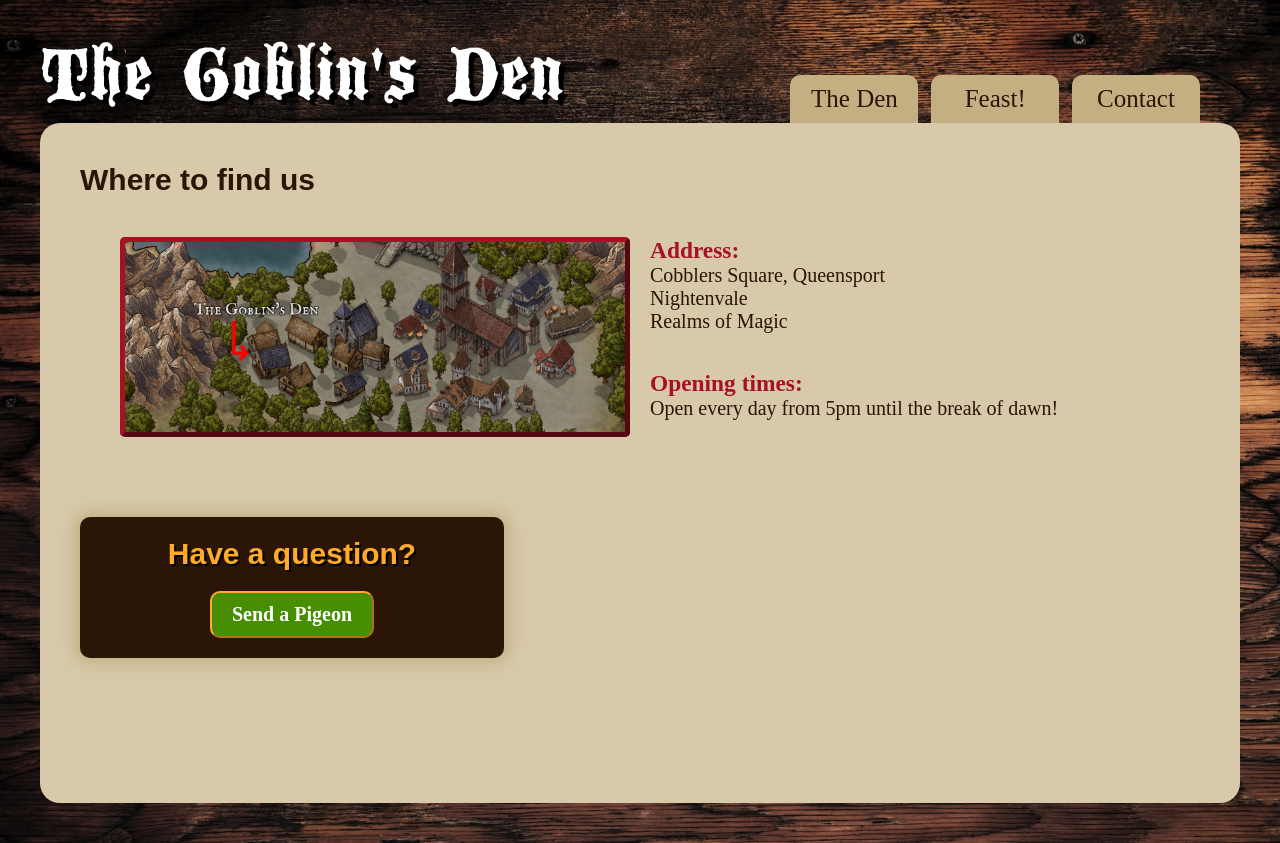
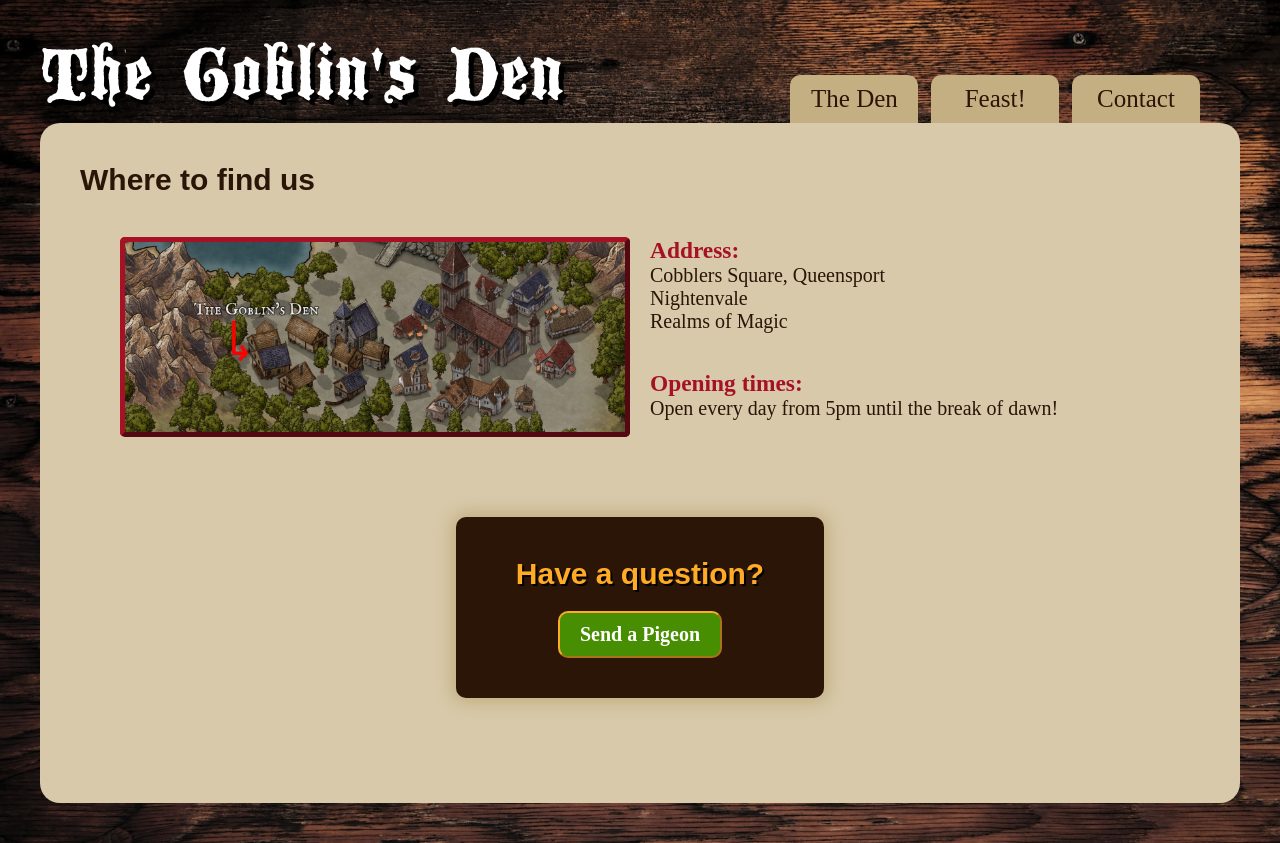
Before and after one commit to Roxanoel/restaurant-page, a website built with webpack: page dist/index.html in a window 1280 px wide. Built offline with nearby package versions, Linux system fonts and the light colour scheme; files whose address does not match are found by name.

Commit message:
centred call card. By adding a new container with display set to grid.

```diff
--- a/src/contact.js
+++ b/src/contact.js
@@ -80,8 +80,8 @@ function _generateOpeningTimesDiv() {
 }
 
 function _generateContactContainer() {
-    const container = document.createElement('div');
-    container.classList.add('contact-container');
+    const card = document.createElement('div');
+    card.classList.add('contact-card');
 
     //Elements to append
     const heading = document.createElement('h2');
@@ -90,8 +90,12 @@ function _generateContactContainer() {
     btn.textContent = 'Send a Pigeon';
 
     // Appending children
-    container.appendChild(heading);
-    container.appendChild(btn);
+    card.appendChild(heading);
+    card.appendChild(btn);
+
+    const container = document.createElement('div');
+    container.classList.add('contact-container');
+    container.appendChild(card);
 
     return container;
 }
--- a/src/style.css
+++ b/src/style.css
@@ -310,6 +310,13 @@ h2 {
 }
 
 .contact-container {
+    display: grid;
+}
+
+.contact-card {
+    align-self: end;
+    justify-self: center;
+
     background-color: var(--bistre);
 
     border-radius: 10px;
@@ -322,16 +329,16 @@ h2 {
 
     align-items: center;
 
-    padding: 1rem;
+    padding: 2rem 3rem;
     max-width: 30vw;
 }
 
-.contact-container h2 {
+.contact-card h2 {
     color: var(--bright-yellow-crayola);
     text-shadow: 2px 2px black;
 }
 
-.contact-container button {
+.contact-card button {
     background-color: var(--slimy-green);
     border-radius: 10px;
     border: 2px outset var(--bright-yellow-crayola);
```
Also changed, not shown: dist/main.js.
